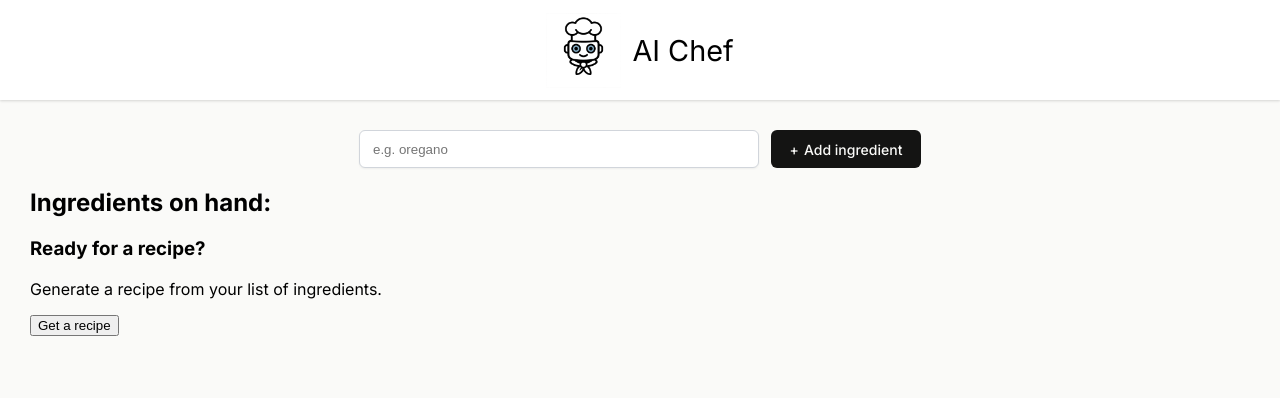
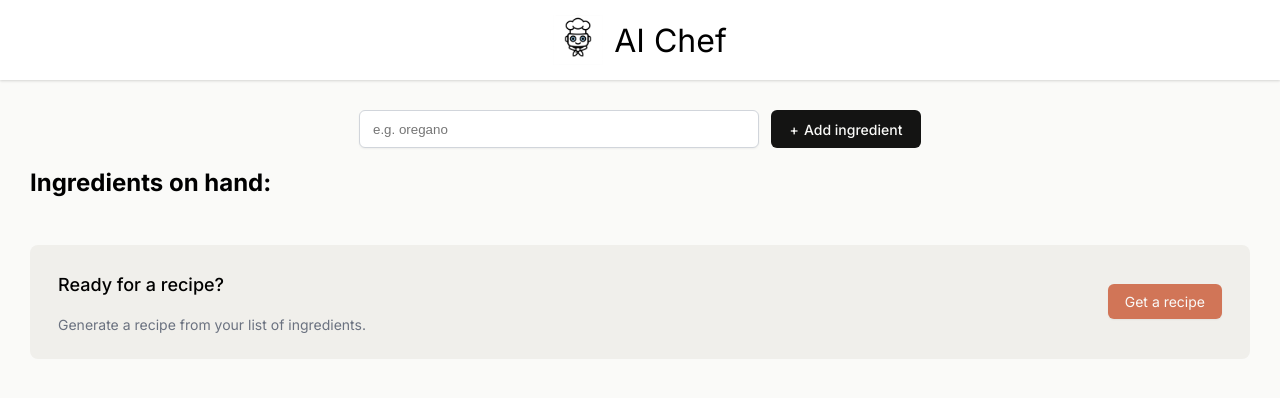
Before and after one commit to omarraf/ai-chef, a React (Vite) app in the folder AIChef/: page / in a window 1280 px wide. Shown: the top 398 px of the page. Built offline with nearby package versions, Linux system fonts and the light colour scheme.

Commit message:
css for get recipe

```diff
--- a/AIChef/src/App.css
+++ b/AIChef/src/App.css
@@ -1,25 +1,5 @@
-
-.header {
-  display: flex;
-  justify-content: center;
-  align-items: center;
-  gap: 11px; /* Adjust spacing between image and text */
-  height: 80px;
-  padding: 10px; /* Optional: Add padding around the header */
-  background-color: white;
-  box-shadow: 0px 1px 3px 0px rgba(0, 0, 0, 0.10), 0px 1px 2px 0px rgba(0, 0, 0, 0.06);
-
-
-}
-
-.header img {
-  height: 75px; /* Adjust the size of the logo */
-}
-
-.header h1 {
-  font-size: 1.8rem; /* Adjust text size */
-  color: black; /* Adjust text color */
-  font-weight: 400;
+* {
+  box-sizing: border-box;
 }
 
 body {
@@ -27,6 +7,25 @@
   font-family: Inter, sans-serif;
   background-color: #FAFAF8;
 }
+
+header {
+  display: flex;
+  justify-content: center;
+  align-items: center;
+  gap: 11px;
+  height: 80px;
+  background-color: white;
+  box-shadow: 0px 1px 3px 0px rgba(0, 0, 0, 0.10), 0px 1px 2px 0px rgba(0, 0, 0, 0.06);
+}
+
+header > img {
+  width: 50px;
+}
+
+header > h1 {
+  font-weight: 400;
+}
+
 main {
   padding: 30px 30px 10px;
 }
@@ -63,7 +62,45 @@
   content: "+";
   margin-right: 5px;
 }
-/**
-header box shadow code:
-box-shadow: 0px 1px 3px 0px rgba(0, 0, 0, 0.10), 0px 1px 2px 0px rgba(0, 0, 0, 0.06);
-*/
+
+ul.ingredients-list {
+  margin-bottom: 48px;
+}
+
+ul.ingredients-list > li {
+  color: #475467;
+  line-height: 28px;
+}
+
+.get-recipe-container {
+  display: flex;
+  justify-content: space-between;
+  align-items: center;
+  border-radius: 8px;
+  background: #F0EFEB;
+  padding: 10px 28px;
+}
+
+.get-recipe-container h3 {
+  font-size: 1.125rem;
+  font-weight: 500;
+  line-height: 24px;
+}
+
+.get-recipe-container p {
+  color: #6B7280;
+  font-size: 0.875rem;
+  line-height: 20px;
+}
+
+.get-recipe-container button {
+  border: none;
+  border-radius: 6px;
+  background: #D17557;
+  box-shadow: 0px 1px 2px 0px rgba(0, 0, 0, 0.05);
+  color: #FAFAF8;
+  padding: 9px 17px;
+  font-family: Inter, sans-serif;
+  font-size: 0.875rem;
+  cursor: pointer;
+}
```
